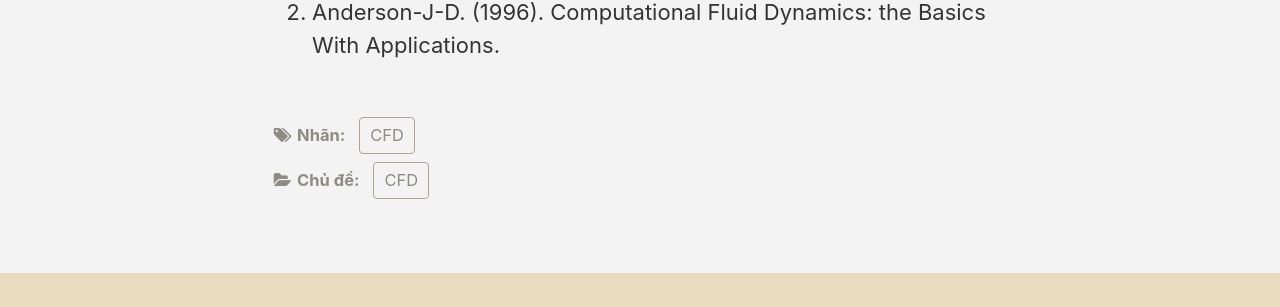
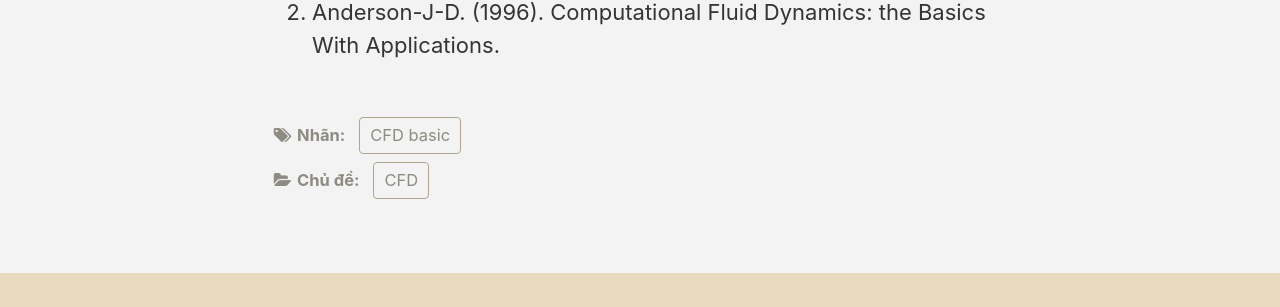
Before and after one commit to chienfm/chienfm.github.io, a Jekyll site: the page built from _pages/post-draft.md, in a window 1280 px wide and 900 px high, scrolled down 3367 px. Shown: the part 473-780 px from the top of the window. Built offline with Jekyll 4.4.1, drawn with Linux system fonts in a browser that asks for light colours; nearby versions of some CDN libraries.

Commit message:
Update Tag

```diff
--- a/_pages/post-draft.md
+++ b/_pages/post-draft.md
@@ -5,7 +5,7 @@ permalink:  /draft1/
 categories:
   - CFD
 tags:
-  - CFD
+  - CFD basic
 last update: 2017-10-28T17:46
 ---
 Các biến của phương pháp cơ học tính toán, dù ở dạng nào, đều được dựa trên các tính chất cơ bản của cơ học chất lỏng bao gồm `tính liên tục (continuity)`, `động lượng (momentum)` và `năng lượng (energy)`. Chúng được khái quát hóa bằng các định luật toán học cơ bản sau:
```
